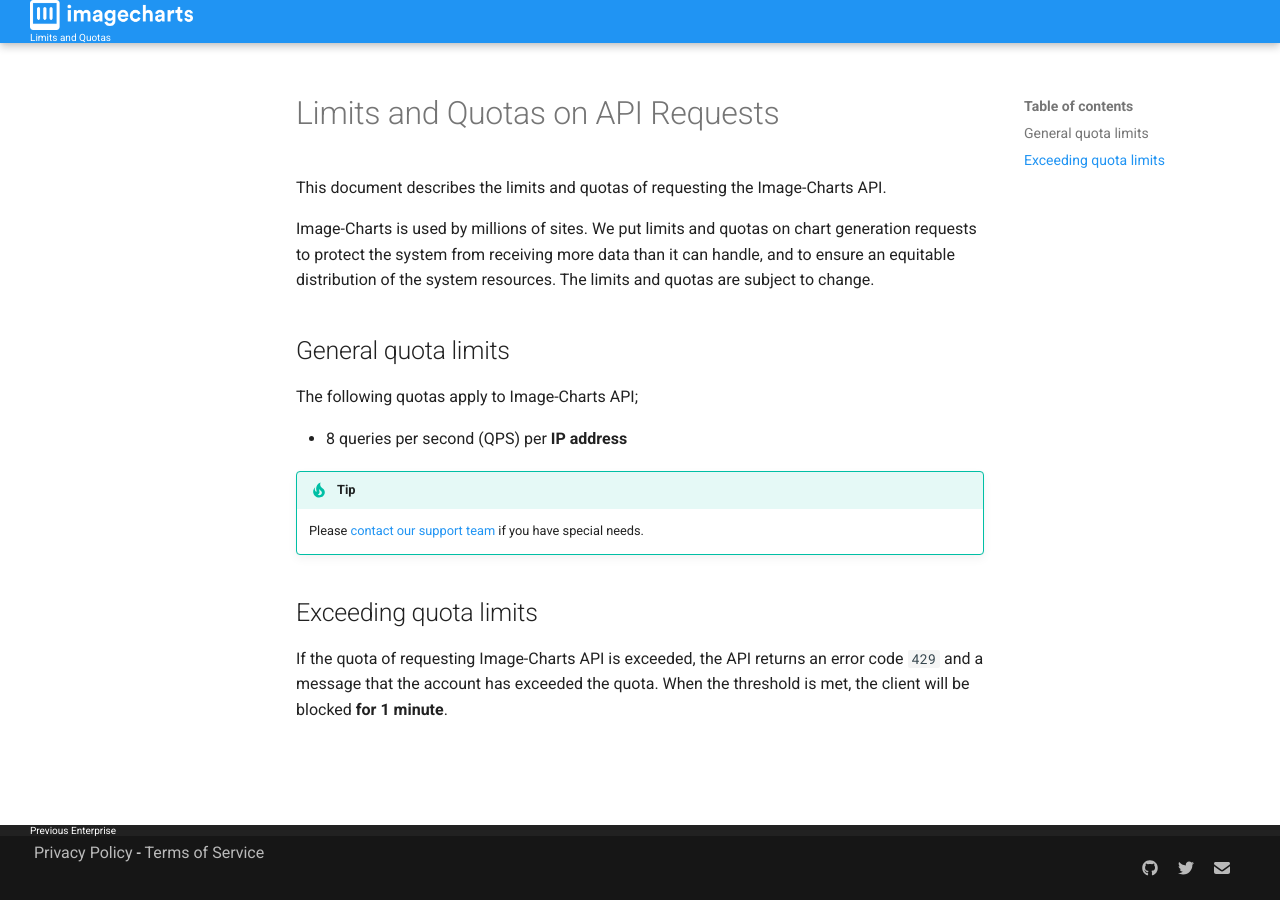
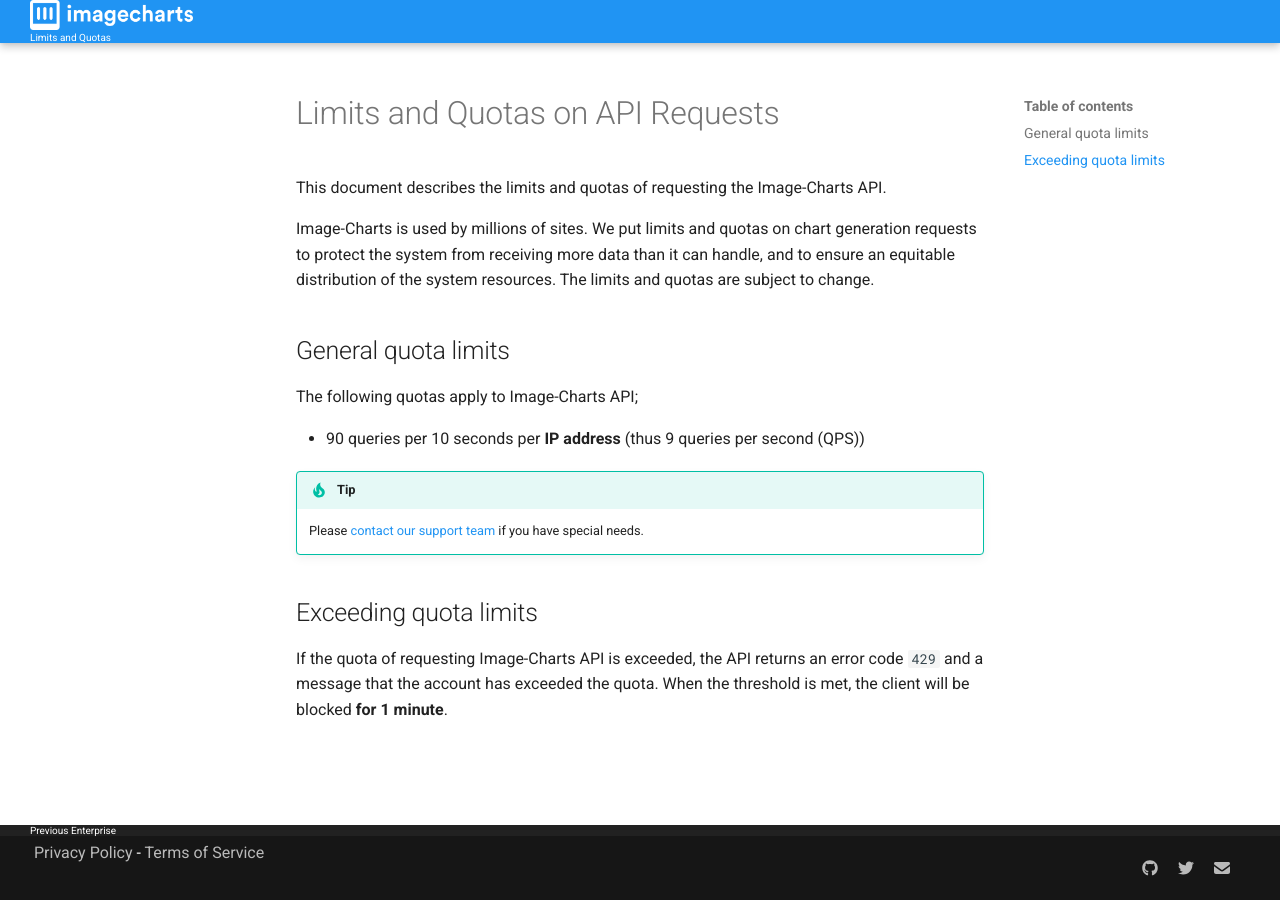
Before and after one commit to image-charts/documentation, an MkDocs documentation site: the page built from docs/limits-and-quotas.md, in a window 1280 px wide. Built offline with MkDocs 1.6.1 and Material for MkDocs 9.7.7, drawn with Linux system fonts in a browser that asks for light colours; comment, search, counter and statistics services are not loaded.

Commit message:
feat: larger rate-limit

```diff
--- a/docs/limits-and-quotas.md
+++ b/docs/limits-and-quotas.md
@@ -9,7 +9,7 @@
 
 The following quotas apply to Image-Charts API;
 
-- 8 queries per second (QPS) per **IP address**
+- 90 queries per 10 seconds per **IP address** (thus 9 queries per second (QPS))
 
 !!! tip
     Please [contact our support team](mailto:support@image-charts.com) if you have special needs.
```
